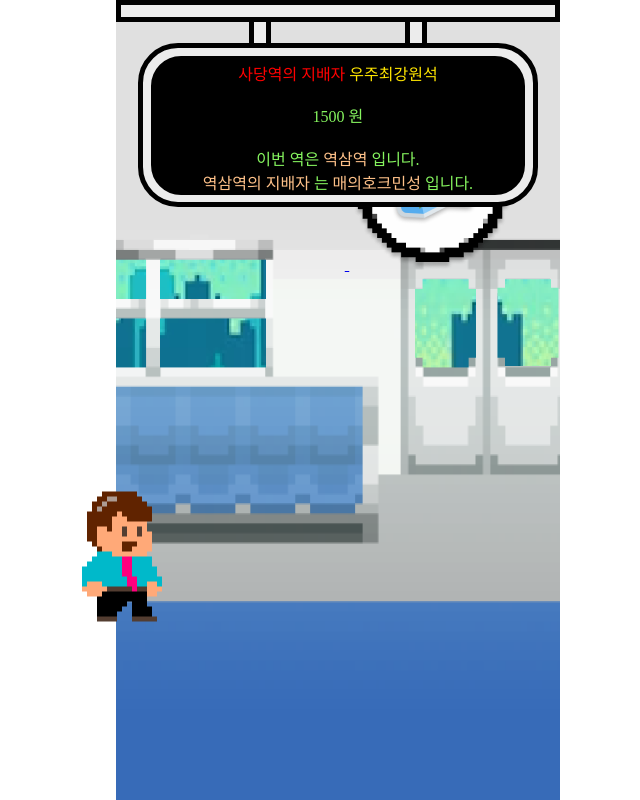
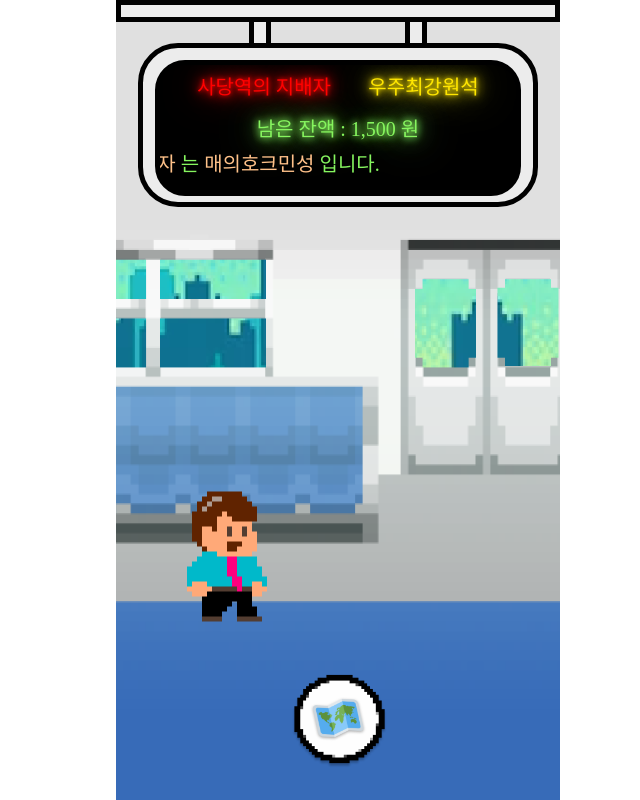
Before and after one commit to wolfy916/wildworker, a React (Create React App) app in the folder FE/front/: page /main in a window 1280 px wide. Shown: the whole page, without its empty margins (302-942 px from the left). Built offline with nearby package versions, Linux system fonts and the light colour scheme; a web font is replaced by a local one.

Commit message:
kth: Feat: 메인페이지 전광판 프로토타입 완료

```diff
--- a/FE/front/src/components/mainpage/SubwayBoard.css
+++ b/FE/front/src/components/mainpage/SubwayBoard.css
@@ -1,5 +1,4 @@
 .subway-board-container {
-  /* background-color: blueviolet; */
   height: 27%;
   width: 100%;
   position: absolute;
@@ -14,6 +13,8 @@
   border: 5px solid #000000;
   position: absolute;
   top: 0 px;
+  z-index: 1002;
+  animation: smoothAppear 0.5s ease-in-out 0s 1 normal forwards;
 }
 .subway-board-bridges {
   box-sizing: border-box;
@@ -24,6 +25,7 @@
   top: 8%;
   height: 14%;
   width: 100%;
+  z-index: 1001;
 }
 .subway-board-bridge {
   box-sizing: border-box;
@@ -31,6 +33,8 @@
   border: 5px solid #000000;
   height: 100%;
   width: 5%;
+  z-index: 1001;
+  animation: smoothAppear 1s ease-in-out 0s 1 normal forwards;
 }
 .subway-board-wrapper {
   box-sizing: border-box;
@@ -42,41 +46,130 @@
   position: absolute;
   top: 20%;
   margin: 0 5%;
+  z-index: 1002;
+  animation: smoothAppear 1s ease-in-out 0s 1 normal forwards;
 }
 .subway-board-screen {
   box-sizing: border-box;
-  width: 96%;
-  height: 90%;
-  margin-top: 2%;
-  margin-left: 2%;
+  width: 94%;
+  height: 88%;
+  margin-top: 3%;
+  margin-left: 3%;
   background: #000000;
   border: 5px solid #000000;
   border-radius: 30px;
   z-index: 1002;
+  overflow: hidden;
 }
 
 .board-part {
   box-sizing: border-box;
   font-family: "galmuri9";
   color: #86f55f;
+  /* text-shadow: 0 0 7px #86f55f, 0 0 10px #86f55f, 0 0 21px #86f55f, 0 0 42px #86f55f; */
   height: 33%;
 }
-/* .first-part {
-  font-size: 120%;
+.first-part {
+  display: flex;
+  justify-content: space-evenly;
+  align-items: center;
+  font-size: 125%;
+
 }
 .second-part {
-  font-size: 120%;
-} */
+  display: flex;
+  justify-content: center;
+  align-items: center;
+  font-size: 125%;
+  text-shadow: 0 0 7px #86f55f, 0 0 10px #86f55f, 0 0 21px #86f55f, 0 0 42px #86f55f;
+}
+.third-part {
+  box-sizing: border-box;
+  animation: slide 10s linear infinite;
+  animation-play-state: running;
+  white-space: nowrap;
+  font-size: 125%;
+}
+
+@keyframes slide {
+  from {
+    margin-left: 100%;
+    width: 100%;
+  }
+  to {
+    margin-left: -250%;
+    width: 100%;
+  }
+
+}
+
 .current-station {
   font-family: "galmuri9";
   color: #fec189;
+  /* text-shadow: 0 0 7px #fec189, 0 0 10px #fec189, 0 0 21px #fec189, 0 0 42px #fec189; */
 }
 .board-badge {
   font-family: "galmuri9";
   color: #ff0000;
+  animation: flicker-badge 1.5s linear infinite alternate;
+  animation-play-state: running;
 }
 
 .board-nickname {
   font-family: "galmuri9";
   color: #ffe600;
+  animation: flicker-nickname 1.5s linear infinite alternate;
+  animation-play-state: running;
 }
+@keyframes flicker-badge {
+  0%,
+  18%,
+  22%,
+  25%,
+  53%,
+  57%,
+  100% {
+    text-shadow: 0 0 4px #ff0000, 0 0 11px #ff0000, 0 0 19px #ff0000, 0 0 40px #ff0000;
+    /* 0 0 80px #ff0000, 0 0 90px #ff0000, 0 0 100px #ff0000, 0 0 150px #ff0000; */
+  }
+  20%,
+  24%,
+  55% {
+    text-shadow: none;
+  }
+}
+
+@keyframes flicker-nickname {
+  0%,
+  18%,
+  22%,
+  25%,
+  53%,
+  57%,
+  100% {
+    text-shadow: 0 0 4px #ffe600, 0 0 11px #ffe600, 0 0 19px #ffe600, 0 0 40px #ffe600;
+    /* 0 0 80px #ffe600, 0 0 90px #ffe600, 0 0 100px #ffe600, 0 0 150px #ffe600; */
+  }
+  20%,
+  24%,
+  55% {
+    text-shadow: none;
+  }
+}
+
+.appear-effect {
+  animation: smoothAppear 2s ease-in-out 0s 1 normal forwards;
+}
+
+.disappear-effect {
+  animation: smoothAppear 1s ease-in-out 0s 1 reverse forwards;
+}
+
+@keyframes smoothAppear {
+  0%, 50% {
+    transform: translateY(-200%);
+  }
+  100% {
+    transform: translateY(0);
+  }
+}
--- a/FE/front/src/components/mainpage/SubwayBoard.js
+++ b/FE/front/src/components/mainpage/SubwayBoard.js
@@ -5,6 +5,7 @@ function SubwayBoard() {
   const NICKNAME = "우주최강원석";
   const BADGE = "사당역의 지배자";
   const COIN = 1500;
+  const COIN_COMMA = COIN.toLocaleString('ko-KR');
   const CURRENT_STATION = "역삼역";
   const CURRENT_STATION_DOMINATOR = "매의호크민성";
 
@@ -22,15 +23,12 @@ function SubwayBoard() {
             <span className="board-nickname">{NICKNAME}</span>
           </div>
           <div className="board-part second-part">
-            <span className="board-coin">{COIN} 원</span>
+            <span className="board-coin">남은 잔액 : {COIN_COMMA} 원</span>
           </div>
           <div className="board-part third-part">
-            <div>
             이번 역은
             <span className="current-station"> {CURRENT_STATION} </span>
             입니다.
-            </div>
-            <div>
             <span className="current-station">
               {" "}
               {CURRENT_STATION}의 지배자{" "}
@@ -45,7 +43,6 @@ function SubwayBoard() {
         </div>
       </div>
     </div>
-    </div>
   );
 }
 
--- a/FE/front/src/pages/MainPage.css
+++ b/FE/front/src/pages/MainPage.css
@@ -12,15 +12,7 @@
   background-image: url("../asset/image/test_subway.png");
   background-size: 150% 100%;
   animation: movement 9s linear infinite;
-  position: relative;
   z-index: 1001;
-}
-
-.subway > img {
-  transform: scale(0.5);
-  position: relative;
-  left: -30%;
-  top: 53%;
 }
 
 @keyframes movement {
@@ -31,3 +23,25 @@
     background-position: 300% center;
   }
 }
+
+.subway > img {
+  transform: scale(0.5);
+  position: relative;
+  left: -25%;
+  top: 53%;
+}
+
+.router-map-btn{
+  box-sizing: border-box;
+  position: absolute;
+  height: 12%;
+  width: 22%;
+  bottom: 4%;
+  left: 39%;
+}
+
+.router-map-btn > img {
+  box-sizing: border-box;
+  height: 100%;
+  width: 100%;
+}
--- a/FE/front/src/pages/MainPage.js
+++ b/FE/front/src/pages/MainPage.js
@@ -5,14 +5,15 @@ import goMap from "../asset/image/goMap.png"
 import { Link } from "react-router-dom"
 import SubwayBoard from "../components/mainpage/SubwayBoard";
 
+
+
 function MainPage() {
   return (
     <div className="subway-background">
       <SubwayBoard/>
       <div className="subway">
         <img src={character} alt="character" />
-        <Link to="/map">
-          {" "}
+        <Link className="router-map-btn" to="/map">
           <img src={goMap} alt="goMap" />
         </Link>
       </div>
```
Lines whose indentation alone changed are shown as unchanged.
